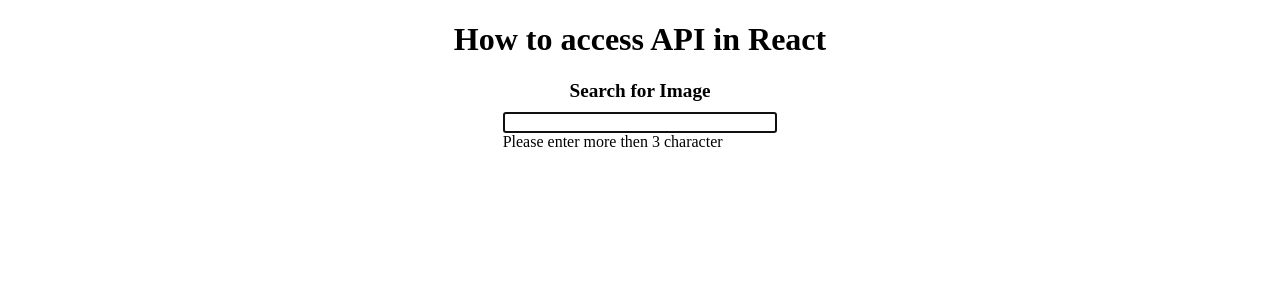
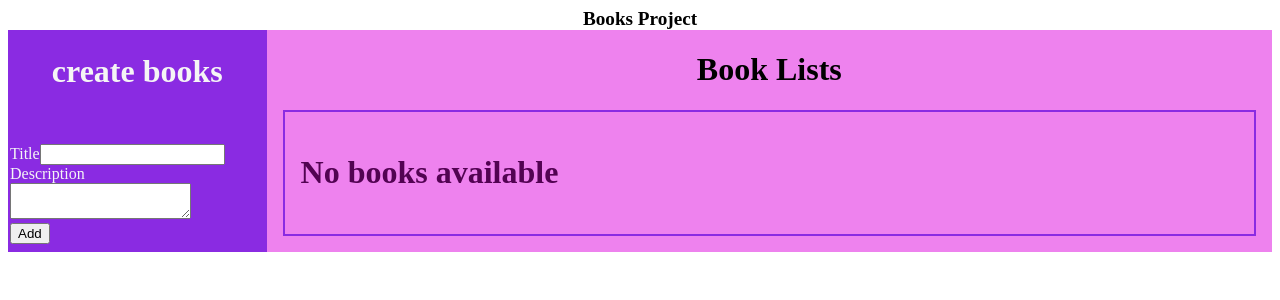
Before and after one commit to suhilkumar/react, a React (Vite) app: page / in a window 1280 px wide. Shown: the top 300 px of the page. Built offline with nearby package versions, Linux system fonts and the light colour scheme.

Commit message:
create a book project with prop drilling

```diff
--- /dev/null
+++ b/db.json
@@ -0,0 +1,24 @@
+{
+	"book": [
+		{
+			"id": 1,
+			"title": "To Kill a Mockingbird"
+		},
+		{
+			"id": 2,
+			"title": "1984"
+		},
+		{
+			"id": 3,
+			"title": "The Great Gatsby"
+		},
+		{
+			"id": 4,
+			"title": "Pride and Prejudice"
+		},
+		{
+			"id": 5,
+			"title": "The Catcher in the Rye"
+		}
+	]
+}
--- a/package.json
+++ b/package.json
@@ -4,6 +4,7 @@
 	"version": "0.0.0",
 	"type": "module",
 	"scripts": {
+		"start": "json-server --watch db.json",
 		"dev": "vite",
 		"build": "vite build",
 		"lint": "eslint .",
@@ -12,6 +13,7 @@
 	"dependencies": {
 		"@emotion/react": "^11.14.0",
 		"@emotion/styled": "^11.14.0",
+		"@mui/icons-material": "^7.1.0",
 		"@mui/material": "^7.1.0",
 		"@reduxjs/toolkit": "^2.8.2",
 		"axios": "^1.9.0",
--- a/src/App.jsx
+++ b/src/App.jsx
@@ -1,5 +1,6 @@
 import './App.css';
 import LearnAccessApi from './pages/LearnAccessApi';
+import BooksProject from './projects/books';
 import ShowImage from './projects/ShowImage';
 
 function App() {
@@ -11,8 +12,11 @@ function App() {
 			{/* <Component /> */}
 			{/* {<LearnUseState />} */}
 			{/* <MultiStepForm /> */}
-			<LearnAccessApi />
-			<ShowImage />
+			{/* <LearnAccessApi /> */}
+
+			{/* Projects */}
+			{/* <ShowImage /> */}
+			<BooksProject />
 		</>
 	);
 }
--- /dev/null
+++ b/src/projects/books/book.css
@@ -0,0 +1,87 @@
+.book-create-container {
+	display: flex;
+	flex-direction: column;
+	background-color: blueviolet;
+	border: 2px solid blueviolet;
+	width: 20em;
+	gap: 2em;
+	color: whitesmoke;
+}
+
+.container {
+	display: flex;
+	flex-direction: column;
+	min-height: 80vh;
+}
+
+.main-container {
+	display: flex;
+	flex-direction: row;
+}
+
+.book-item {
+	display: flex;
+	flex-direction: column;
+	background-color: blueviolet;
+	border: 2px solid blueviolet;
+	gap: 2em;
+	color: whitesmoke;
+	padding: 1em;
+	margin: 1em;
+	width: 100%;
+}
+.book-list {
+	background-color: violet;
+	width: 100%;
+}
+.book-description {
+	background-color: darkmagenta;
+	width: 90%;
+	padding: 1em;
+	font-family: 'Segoe UI', Tahoma, Geneva, Verdana, sans-serif;
+	font-size: 1.2em;
+	margin: 1em auto;
+}
+.book-icon {
+	justify-items: end;
+	align-content: end;
+}
+
+.book-list-container {
+	display: flex;
+	flex-wrap: wrap;
+	border: 2px solid blueviolet;
+	gap: 5em;
+	color: whitesmoke;
+	padding: 1em;
+	margin: 1em;
+}
+.book-list-container h2 {
+	text-align: center;
+	font-size: 2em;
+	color: rgb(82, 3, 82);
+}
+.book-item-header {
+	display: flex;
+	flex-direction: row;
+	justify-content: space-between;
+	font-size: 1.5em;
+	text-transform: capitalize;
+}
+.book-item-header button {
+	background-color: blueviolet;
+	color: whitesmoke;
+	border: none;
+	padding: 0.5em;
+	cursor: pointer;
+	font-size: 1em;
+	border-radius: 5px;
+	text-transform: uppercase;
+	font-weight: bold;
+	text-decoration: none;
+	text-align: center;
+	height: fit-content;
+}
+.book-item-header button:hover {
+	background-color: darkmagenta;
+}
--- /dev/null
+++ b/src/projects/books/components/BookCreate.jsx
@@ -0,0 +1,58 @@
+import { useState } from 'react';
+
+const BookCreate = (props) => {
+	const [bookInfo, setBookInfo] = useState({
+		id: '',
+		title: '',
+		description: '',
+		updatedAt: '',
+	});
+
+	const handleBookSubmit = (e) => {
+		e.preventDefault();
+		if (!bookInfo.title && !bookInfo.description && !bookInfo.id) return;
+		props.createBook(bookInfo);
+		setBookInfo({ id: '', title: '', description: '', updatedAt: '' });
+	};
+	return (
+		<div className="book-create-container">
+			<h1>create books</h1>
+			<form>
+				<label htmlFor="title"> Title</label>
+				<input
+					name="title"
+					type="text"
+					onChange={(e) =>
+						setBookInfo((state) => ({
+							...state,
+							title: e.target.value,
+						}))
+					}
+					value={bookInfo.title}
+				/>
+				<br />
+				<label htmlFor="desc">Description</label>
+				<textarea
+					htmlFor="desc"
+					name="description"
+					onChange={(e) =>
+						setBookInfo((state) => ({
+							...state,
+							description: e.target.value,
+						}))
+					}
+					value={bookInfo.description}
+				/>
+				<br />
+				<button
+					type="submit"
+					onClick={handleBookSubmit}
+				>
+					Add
+				</button>
+			</form>
+		</div>
+	);
+};
+
+export default BookCreate;
--- /dev/null
+++ b/src/projects/books/components/BookList.jsx
@@ -0,0 +1,26 @@
+import React from 'react';
+import BookShow from './BookShow';
+
+const BookList = ({ bookList, removeBook, updateBook }) => {
+	return (
+		<div className="book-list">
+			<h1>Book Lists </h1>
+			<div className="book-list-container">
+				{bookList.length === 0 && <h2>No books available</h2>}
+				{bookList &&
+					bookList.map((book) => {
+						return (
+							<BookShow
+								removeBook={removeBook}
+								updateBook={updateBook}
+								book={book}
+								key={book.id}
+							/>
+						);
+					})}
+			</div>
+		</div>
+	);
+};
+
+export default BookList;
--- /dev/null
+++ b/src/projects/books/components/BookShow.jsx
@@ -0,0 +1,40 @@
+import { Icon } from '@mui/material';
+import CreateIcon from '@mui/icons-material/Create';
+const BookShow = ({ book, removeBook, updateBook }) => {
+	const handleRemoveBook = (id) => {
+		removeBook(id);
+	};
+
+	const handleEditBook = () => {
+		const title = prompt('Enter new book title', book.title);
+		const description = prompt('Enter new book description', book.description);
+		if (title && description) {
+			book.title = title;
+			book.description = description;
+			book.updatedAt = new Date().toLocaleString();
+			// Assuming updateBook is passed as a prop to update the book in the list
+			updateBook(book.id, { title, description, updatedAt: book.updatedAt });
+		}
+	};
+	return (
+		<div className="book-item">
+			<div className="book-item-header">
+				<h1>{book.title}</h1>
+				<div>
+					<button onClick={handleEditBook}>
+						<Icon>
+							<CreateIcon />
+						</Icon>
+					</button>
+					<button onClick={() => handleRemoveBook(book.id)}>X</button>
+				</div>
+			</div>
+			<div className="book-description">
+				<h4>{book.updatedAt}</h4>
+				<p>{book.description}</p>
+			</div>
+		</div>
+	);
+};
+
+export default BookShow;
--- /dev/null
+++ b/src/projects/books/index.jsx
@@ -0,0 +1,50 @@
+import BookCreate from './components/BookCreate';
+import BookList from './components/BookList';
+import './book.css';
+import { useState } from 'react';
+const BooksProject = () => {
+	// create a booklist state
+	const [bookList, setBookList] = useState([]);
+	// create a function which generates a unique id for each book
+	const getBookId = () => {
+		const uniqueId = Math.random().toString(36).substring(2, 9);
+		return uniqueId;
+	};
+	// create a function which add books in booklist
+	const createBook = (book) => {
+		if (!book.id) {
+			book.id = getBookId();
+			book.updatedAt = new Date().toLocaleString();
+		}
+		setBookList((prevState) => [book, ...prevState]);
+	};
+
+	// create a function which remove books from booklist
+	const removeBook = (bookId) => {
+		setBookList(bookList.filter((item) => item.id != bookId));
+	};
+
+	// create a function which update books in booklist
+	const updateBook = (bookId, updatedBook) => {
+		setBookList((prevState) =>
+			// update the book with the given bookId otherwise return the book as it is
+			prevState.map((book) =>
+				book.id === bookId ? { ...book, ...updatedBook } : book,
+			),
+		);
+	};
+	return (
+		<div className="container">
+			<header>Books Project</header>
+			<main className="main-container">
+				<BookCreate createBook={createBook} />
+				<BookList
+					bookList={bookList}
+					removeBook={removeBook}
+					updateBook={updateBook}
+				/>
+			</main>
+		</div>
+	);
+};
+export default BooksProject;
```
Also changed, not shown: src/pages/LearnForms.jsx (added, +11 -0 lines), src/projects/books/book-list.md (added, +28 -0 lines), 1 other file (tests, documents, lock files or other folders). Lines whose indentation alone changed are shown as unchanged.
